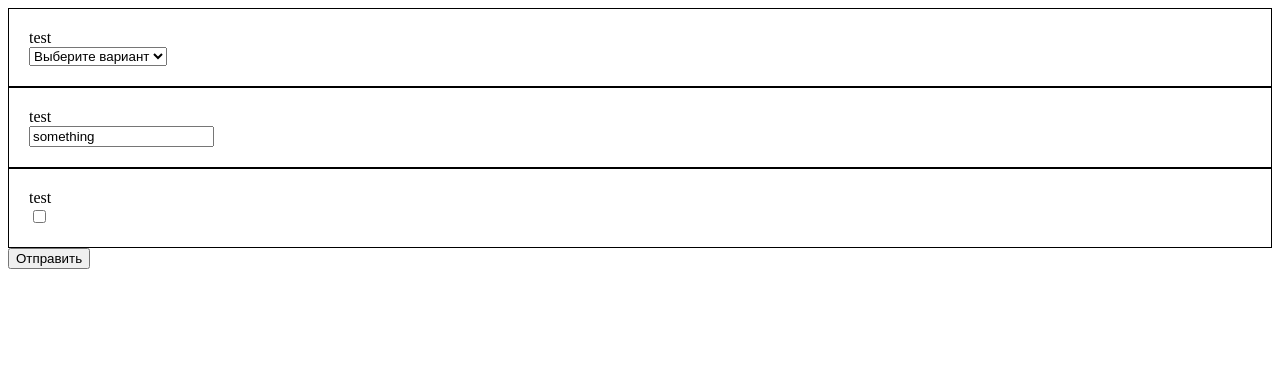
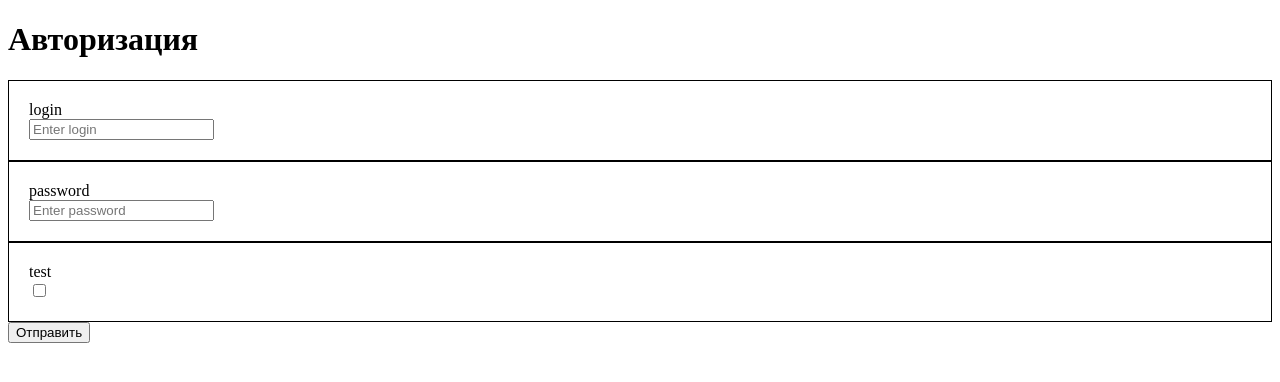
Before and after one commit to Alex8081-A/TodoList, a React (Create React App) app: page / in a window 1280 px wide. Shown: the top 382 px of the page. Built offline with nearby package versions, Linux system fonts and the light colour scheme.

Commit message:
Создал страницы page и login, конфиг для логина

```diff
--- a/src/App.js
+++ b/src/App.js
@@ -1,11 +1,10 @@
-import T4 from "./Sandbox/T4";
 import React from "react";
-//import Test from './Sandbox/Test';
+import Login from "./Pages/Login";
 
 const App = () => {
   return (
     <div>
-      <T4 />
+      <Login />
     </div>
   );
 };
--- /dev/null
+++ b/src/Pages/Login.js
@@ -0,0 +1,49 @@
+import React from "react";
+import Form from "../components/Form/Form";
+
+const Login = () => {
+  let promise = new Promise(function (resolve, reject) {
+    if (Math.random() > 0.5) {
+      setTimeout(() => resolve("Успех"), 2000);
+    } else {
+      setTimeout(() => reject("Ошибка"), 2000);
+    }
+  });
+
+  console.log(promise);
+
+  const handleAuth = () => {};
+
+  return (
+    <div>
+      <h1>Авторизация</h1>
+      <Form
+        onSubmit={handleAuth}
+        config={[
+          {
+            type: "text",
+            label: "login",
+            placeholder: "Enter login",
+            required: "required",
+            name: "login",
+          },
+          {
+            type: "password",
+            label: "password",
+            placeholder: "Enter password",
+            required: "required",
+            name: "password",
+          },
+          {
+            type: "checkbox",
+            label: "test",
+            defaultValue: false,
+            name: "checkbox",
+          },
+        ]}
+      />
+    </div>
+  );
+};
+
+export default Login;
--- a/src/components/FormItem/FormItem.js
+++ b/src/components/FormItem/FormItem.js
@@ -2,6 +2,7 @@ import React from "react";
 import Select from "../Inputs/Select/Select";
 import Text from "../Inputs/Text/Text";
 import Checkbox from "../Inputs/Checkbox/Checkbox";
+import Password from "../Inputs/Text/Password";
 
 const FormItem = (props) => {
   let formInput;
@@ -27,9 +28,22 @@ const FormItem = (props) => {
     formInput = (
       <Checkbox defaultValue={props.defaultValue} name={props.name} />
     );
-
+  if (props.name === "password")
+    formInput = (
+      <Password
+        defaultValue={props.defaultValue}
+        placeholder={props.placeholder}
+        required={props.required}
+        name={props.name}
+      />
+    );
   return (
-    <div style={{ border: "1px solid black", padding: "20px" }}>
+    <div
+      style={{
+        border: "1px solid black",
+        padding: "20px",
+      }}
+    >
       {props.label ? <label>{props.label}</label> : undefined}
       {formInput}
     </div>
--- /dev/null
+++ b/src/components/Inputs/Text/Password.js
@@ -0,0 +1,20 @@
+import React, { useState } from "react";
+
+const Password = (props) => {
+  const [password, setPassword] = useState(props.defaultValue);
+
+  return (
+    <div>
+      <input
+        required={props.required}
+        placeholder={props.placeholder}
+        type="password"
+        name={props.name}
+        value={password}
+        onChange={(event) => setPassword(event.target.value)}
+      />
+    </div>
+  );
+};
+
+export default Password;
```
Also changed, not shown: src/Pages/Home.js (added, +7 -0 lines), src/Sandbox/T5.js (added, +7 -0 lines).
